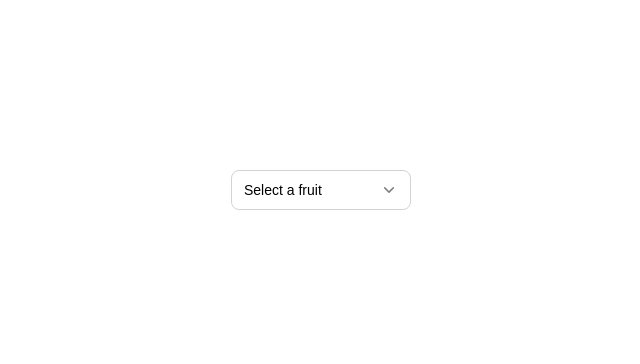
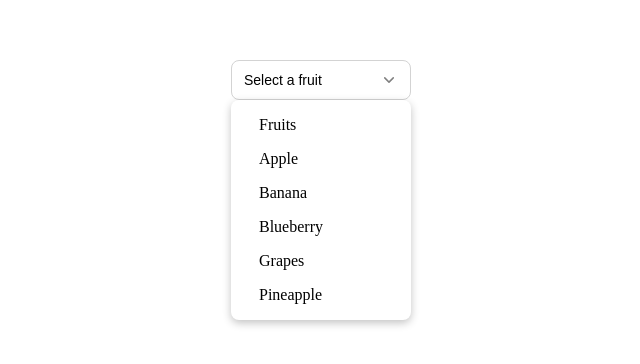
Before and after one commit to ParkSohyunee/react-ui-components, a React (Create React App) app: page / in a window 1280 px wide. Shown: the part 210-574 px from the top of the page, without its empty margins (319-959 px from the left). Built offline with nearby package versions, Linux system fonts and the light colour scheme.

Commit message:
Design: SelectMenu 컴포넌트 UI 구현

```diff
--- a/src/components/SelectButton.module.css
+++ b/src/components/SelectButton.module.css
@@ -1,3 +1,22 @@
+/* SelectMenu */
+.container {
+  padding: 0.5rem 0.25rem;
+  border-radius: 0.5rem;
+  width: 172px;
+  font-size: 1rem;
+  box-shadow: rgba(0, 0, 0, 0.24) 0px 3px 8px;
+}
+
+.item {
+  padding: 0.5rem 1.5rem;
+  border-radius: 5px;
+  cursor: default;
+  &:hover {
+    background: #fafafa;
+  }
+}
+
+/* SelectButton */
 .button {
   padding: 0.75rem;
   border-radius: 0.5rem;
--- a/src/components/SelectButton.tsx
+++ b/src/components/SelectButton.tsx
@@ -1,10 +1,26 @@
+import { fruits } from "mock-datas/data";
 import styles from "./SelectButton.module.css";
+
+function SelectMenu() {
+  return (
+    <ul className={styles.container}>
+      {["Fruits", ...fruits].map((fruit) => (
+        <li key={fruit} className={styles.item}>
+          {fruit}
+        </li>
+      ))}
+    </ul>
+  );
+}
 
 export default function SelectButton() {
   return (
-    <button className={styles.button}>
-      <span>Select a fruit</span>
-      <img className={styles.icon} src="/icon/arrow_up.svg" alt="메뉴 보기" />
-    </button>
+    <div>
+      <button className={styles.button}>
+        <span>Select a fruit</span>
+        <img className={styles.icon} src="/icon/arrow_up.svg" alt="메뉴 보기" />
+      </button>
+      <SelectMenu />
+    </div>
   );
 }
--- a/src/mock-datas/data.ts
+++ b/src/mock-datas/data.ts
@@ -1,3 +1,4 @@
+// ui 구현에 필요한 데이터
 export const datas = [
   {
     title: "Is it accessible?",
@@ -5,12 +6,12 @@ export const datas = [
   },
   {
     title: "Is it styled?",
-    contents:
-      "Yes. It comes with default styles that matches the other components' aesthetic.",
+    contents: "Yes. It comes with default styles that matches the other components' aesthetic.",
   },
   {
     title: "Is it animated?",
-    contents:
-      "Yes. It's animated by default, but you can disable it if you prefer.",
+    contents: "Yes. It's animated by default, but you can disable it if you prefer.",
   },
 ];
+
+export const fruits = ["Apple", "Banana", "Blueberry", "Grapes", "Pineapple"];
```
